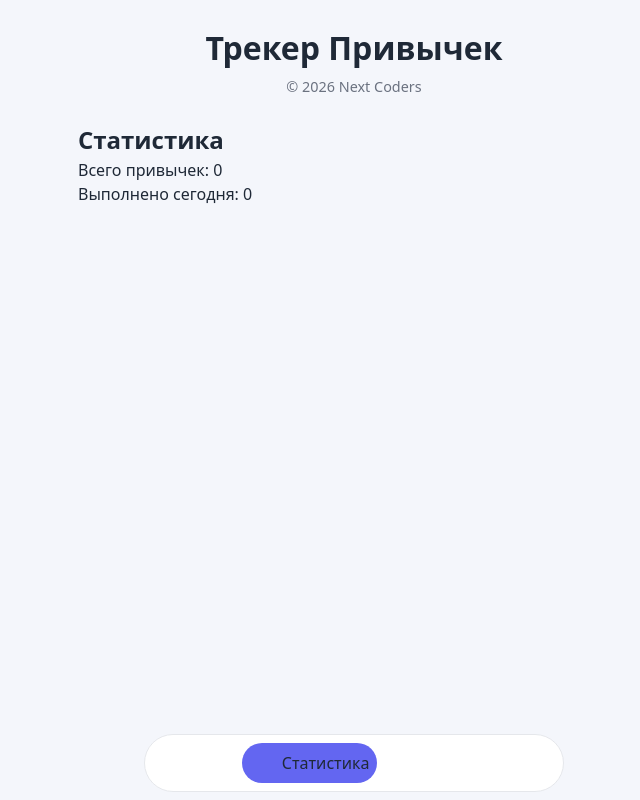
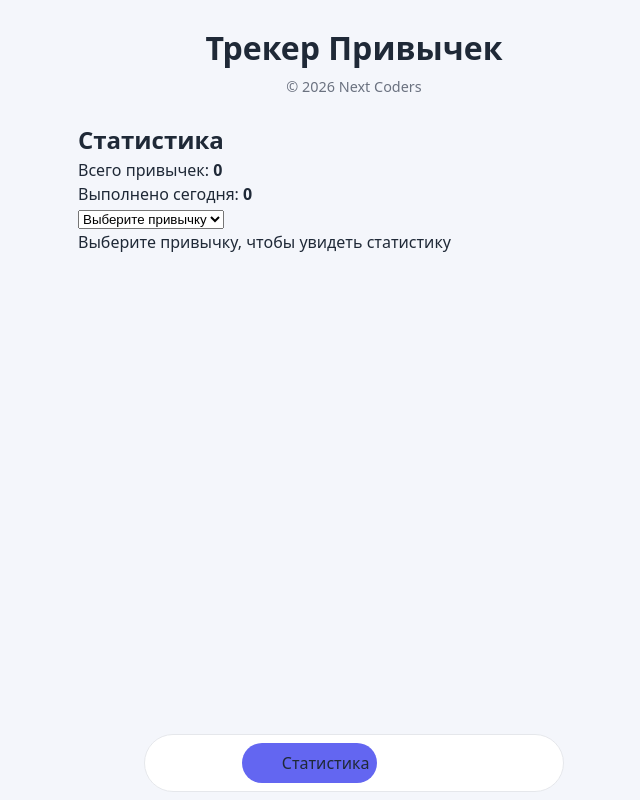
Before and after one commit to nextc0ders/habit-tracker-react, a React (Vite) app in the folder habit-tarcker/: page /stats in a window 1280 px wide. Shown: the whole page, without its empty margins (286-926 px from the left). Built offline with nearby package versions, Linux system fonts and the light colour scheme; some icons are missing.

Commit message:
chapter 7 - add calendar (component)

```diff
--- /dev/null
+++ b/habit-tarcker/src/components/Calendar/HabitCalendar.jsx
@@ -0,0 +1,35 @@
+function HabitCalendar({ completedDates }) {
+
+	const today = new Date()
+	const year = today.getFullYear()
+	const month = today.getMonth()
+
+	const daysInMonth = new Date(year, month + 1, 0).getDate()
+
+	return (
+		<div className='calendar'>
+			<h3>{month + 1} / {year}</h3>
+
+			<div className='calendar-grid'>
+				{Array.from({ length: daysInMonth }, (_, i) => {
+					const day = i + 1
+					const dateStr = `${String(day).padStart(2, '0')}-${String(month + 1).padStart(2, '0')}-${year}`
+					const isDone = completedDates.includes(dateStr)
+
+					return (
+						<div
+							key={day}
+							className={`calendar-day ${isDone ? 'done' : ''}`}
+						>
+							{day}
+						</div>
+					)
+				})}
+			</div>
+
+		</div>
+
+	)
+}
+
+export default HabitCalendar
--- a/habit-tarcker/src/index.css
+++ b/habit-tarcker/src/index.css
@@ -229,3 +229,29 @@ li.completed span {
 		width: 100%;
 	}
 }
+
+
+
+/* calendar */
+.calendar {
+	margin-top: 1em;
+}
+.calendar-grid {
+	display: grid;
+	grid-template-columns: repeat(7, 1fr);
+	gap: 6px;
+	margin-top: 10px;
+}
+.calendar-day {
+	padding: 8px 0;
+	text-align: center;
+	border-radius: 8px;
+	border: 1px solid var(--border);
+	font-size: .9rem;
+	background: var(--card);
+}
+.calendar-day.done {
+	background: var(--success);
+	color: white;
+	font-weight: 600;
+}
--- a/habit-tarcker/src/pages/StatsPage.jsx
+++ b/habit-tarcker/src/pages/StatsPage.jsx
@@ -1,7 +1,13 @@
+import { useState } from 'react'
 import { useHabits } from '../context/HabitsContext'
+import HabitCalendar from '../components/Calendar/HabitCalendar'
+
 
 function StatsPage() {
 	const { habits } = useHabits()
+
+	const [selectedId, setSelectedId] = useState('')
+	const selectedHabit = habits.find(habit => habit.id === selectedId)
 
 	const total = habits.length
 	const completedToday = habits.filter(habit =>
@@ -13,8 +19,49 @@ function StatsPage() {
 	return (
 		<section>
 			<h1>Статистика</h1>
-			<p>Всего привычек: {total}</p>
-			<p>Выполнено сегодня: {completedToday}</p>
+
+			<div className='stats-card'>
+
+				<div className='card'>
+					<p>Всего привычек: <strong>{total}</strong> </p>
+				</div>
+
+				<div className='card'>
+					<p>Выполнено сегодня: <strong>{completedToday}</strong> </p>
+				</div>
+
+				<div className='stats-select'>
+					<select
+						value={selectedId}
+						onChange={(e) => setSelectedId(e.target.value)}
+					>
+						<option value="">Выберите привычку</option>
+
+						{habits.map(habit => {
+							return (
+								<option key={habit.id} value={habit.id}>
+									{habit.title}
+								</option>
+							)
+						})}
+					</select>
+				</div>
+
+				{!selectedHabit && (
+					<p className='hint'>
+						Выберите привычку, чтобы увидеть статистику
+					</p>
+				)}
+
+				{selectedHabit && (
+					<div className='habit-stats'>
+						<h2>{selectedHabit.title}</h2>
+
+						<HabitCalendar completedDates={selectedHabit.completedDates}/>
+					</div>
+				)}
+
+			</div>
 		</section>
 	)
 }
```
